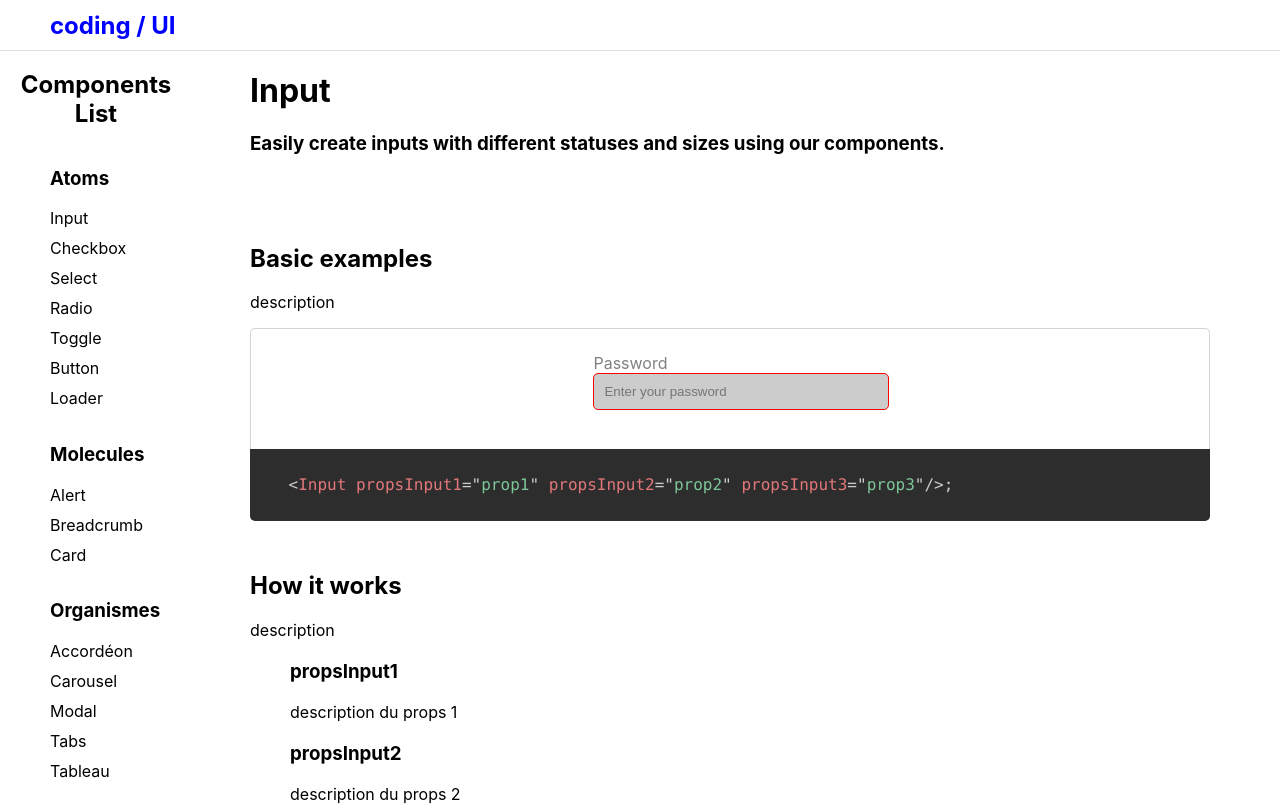
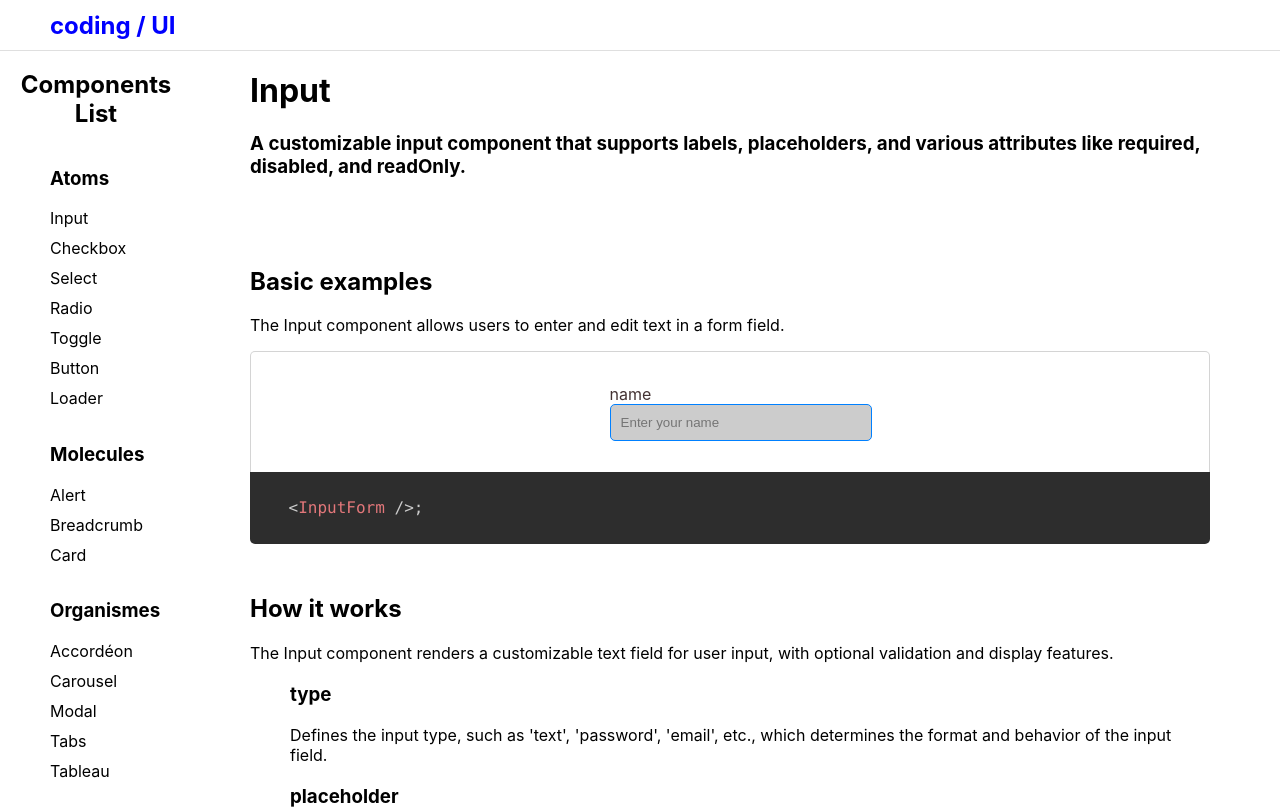
Before and after one commit to SukiTsu/library_react, a React (Vite) app in the folder lib_module/: page /atoms/input in a window 1280 px wide. Shown: the top 809 px of the page. Built offline with nearby package versions, Linux system fonts and the light colour scheme.

Commit message:
place components v 2

```diff
--- a/lib_module/src/assets/Select.css
+++ b/lib_module/src/assets/Select.css
@@ -3,11 +3,11 @@
   }
 
   .input-label {
-    color: grey;
+    color: rgb(67, 50, 50);
   }
 
   .input-field {
-    border-color: red;
+    border-color:#0080ff;
     background-color: #ccc;
     color: black;
     width: 100%;
--- a/lib_module/src/components/atoms/input/Input.tsx
+++ b/lib_module/src/components/atoms/input/Input.tsx
@@ -1,5 +1,5 @@
 import React from 'react';
-import '../../../assets/Input.css';
+import '../../../assets/InputStyle.css';
 
 export interface InputProps {
   type: string;
@@ -10,7 +10,6 @@ export interface InputProps {
   maxLength?: number;
   disabled?: boolean;
   readOnly?: boolean;
-
 }
 
 const Input: React.FC<InputProps> = ({
@@ -24,7 +23,7 @@ const Input: React.FC<InputProps> = ({
   readOnly,
 }) => {
   return (
-    <div style={{ marginBottom: '15px' }}>
+    <div className="input-container">
       {label && (
         <label className="input-label">
           {label}
--- a/lib_module/src/components/atoms/input/InputForm.tsx
+++ b/lib_module/src/components/atoms/input/InputForm.tsx
@@ -1,6 +1,6 @@
 import React from 'react';
 import Input from './Input';
-import '../../../assets/Input.css';
+import '../../../assets/InputStyle.css';
 
 const InputForm: React.FC = () => {
     const handleSubmit = (e: React.FormEvent) => {
@@ -12,9 +12,9 @@ const InputForm: React.FC = () => {
           <form onSubmit={handleSubmit}>
               <div className="input-group">
                   <Input
-                      type="password"
-                      label="Password"
-                      placeholder="Enter your password"
+                      type="name"
+                      label="name"
+                      placeholder="Enter your name"
                       required={true}
                       minLength={8}
                       maxLength={20}
--- a/lib_module/src/data/data.tsx
+++ b/lib_module/src/data/data.tsx
@@ -87,27 +87,28 @@ export const RESUME_DATA = {
       component1: {
         name: "Input",
         description:
-          "Easily create inputs with different statuses and sizes using our components.",
+          " A customizable input component that supports labels, placeholders, and various attributes like required, disabled, and readOnly.",
           presentation: {
             title: "Basic examples",
-          description: "description",
+            description: "The Input component allows users to enter and edit text in a form field.",
             props: {
               title: "How it works",
-            description: "description",
+              description: "The Input component renders a customizable text field for user input, with optional validation and display features.",
               props1: {
-              title: "propsInput1",
-              description: "description du props 1",
+                title: "type",
+                description: "Defines the input type, such as 'text', 'password', 'email', etc., which determines the format and behavior of the input field.",
               },
               props2: {
-              title: "propsInput2",
-              description: "description du props 2",
+                title: "placeholder",
+                description: "Text that appears in the input field when it is empty, guiding the user on what to enter.",
               },
               props3: {
-              title: "propsInput3",
-              description: "description du props 3",
+                title: "required",
+                description: "A boolean prop that, when true, makes the input field mandatory, ensuring users cannot submit the form without completing it.",
               },
             },
-        },
+          }
+
       },
       component2: {
         name: "Checkbox",
@@ -137,27 +138,27 @@ export const RESUME_DATA = {
       component3: {
         name: "Select",
         description:
-          "Easily create inputs with different statuses and sizes using our components.",
+          "A dropdown component allowing users to choose from a predefined list of options with support for custom labels and values.",
           presentation: {
             title: "Basic examples",
-          description: "description",
+            description: "The Select component allows users to choose one option from a dropdown list.",
             props: {
               title: "How it works",
-            description: "description",
+              description: "The Select component renders a dropdown menu with multiple options. It is customizable and supports various event handlers.",
               props1: {
-              title: "propsInput1",
-              description: "description du props 1",
+                title: "options",
+                description: "An array of options to be displayed in the dropdown. Each option can include a label and value.",
               },
               props2: {
-              title: "propsInput2",
-              description: "description du props 2",
+                title: "onChange",
+                description: "A function that is triggered when the selected option changes, allowing you to handle user selections.",
               },
               props3: {
-              title: "propsInput3",
-              description: "description du props 3",
+                title: "disabled",
+                description: "A boolean prop that, when true, disables the dropdown, preventing any user interaction.",
               },
             },
-        },
+          }
       },
       component4: {
         name: "Radio",
@@ -212,52 +213,53 @@ export const RESUME_DATA = {
       component6: {
         name: "Button",
         description:
-          "Easily create inputs with different statuses and sizes using our components.",
+          " A clickable button component that can trigger actions, supporting various states such as disabled or active.",
           presentation: {
             title: "Basic examples",
-          description: "description",
+            description: "The Button component triggers an action when clicked and can be customized in terms of style and functionality.",
             props: {
               title: "How it works",
-            description: "description",
+              description: "The Button is a clickable UI element that can be customized with text, icons, and different styles. It supports various event handlers such as onClick for user interactions.",
               props1: {
-              title: "propsInput1",
-              description: "description du props 1",
+                title: "onClick",
+                description: "A function that is triggered when the Button is clicked. This allows you to define custom behavior or actions when the button is pressed.",
               },
               props2: {
-              title: "propsInput2",
-              description: "description du props 2",
+                title: "disabled",
+                description: "A boolean prop that disables the Button when set to true, preventing any interaction or triggering of events.",
               },
               props3: {
-              title: "propsInput3",
-              description: "description du props 3",
+                title: "style",
+                description: "An object used to customize the button’s appearance, such as background color, border, size, or text color. Allows for flexible styling directly in the component.",
               },
             },
-        },
+          }
       },
       component7: {
         name: "Loader",
         description:
-          "Easily create inputs with different statuses and sizes using our components.",
+          "A visual component that displays a loading animation to indicate that a process is in progress.",
           presentation: {
             title: "Basic examples",
-          description: "description",
+            description: "The Loader component provides a visual indication that content is being loaded or a process is in progress.",
             props: {
               title: "How it works",
-            description: "description",
+              description: "The Loader component displays a loading spinner or animation to inform users that the system is busy and content will appear soon.",
               props1: {
-              title: "propsInput1",
-              description: "description du props 1",
+                title: "size",
+                description: "Defines the size of the loader, allowing you to adjust the scale of the spinner or animation to fit different areas of your UI.",
               },
               props2: {
-              title: "propsInput2",
-              description: "description du props 2",
+                title: "color",
+                description: "Allows customization of the loader's color, making it adaptable to various design themes and backgrounds.",
               },
               props3: {
-              title: "propsInput3",
-              description: "description du props 3",
+                title: "isLoading",
+                description: "A boolean prop that controls whether the loader is visible or hidden, based on the application's loading state.",
               },
             },
-        },
+          }
+
       },
     },
     molecules: {
@@ -350,27 +352,27 @@ export const RESUME_DATA = {
       component1: {
         name: "Accordéon",
         description:
-          "Easily create inputs with different statuses and sizes using our components.",
+          "A collapsible section component that can display multiple sections with toggle functionality, supporting custom styles and configurations.",
           presentation: {
             title: "Basic examples",
-          description: "description",
+            description: "The Accordion component allows users to toggle between sections of content, displaying only one or multiple sections at a time.",
             props: {
               title: "How it works",
-            description: "description",
+              description: "The Accordion uses state to control which sections are open, with customizable options for allowing multiple sections to be open at once and various styling options.",
               props1: {
-              title: "propsInput1",
-              description: "description du props 1",
+                title: "allowMultipleOpen",
+                description: "Determines whether multiple sections can be open simultaneously. Set to 'true' to allow multiple sections to be expanded at once.",
               },
               props2: {
-              title: "propsInput2",
-              description: "description du props 2",
+                title: "customStyles",
+                description: "An object containing various style properties to customize the appearance of the Accordion, including header color, content color, border radius, width, and display mode.",
               },
               props3: {
-              title: "propsInput3",
-              description: "description du props 3",
+                title: "sections",
+                description: "An array of section objects, each containing a title and content for individual Accordion sections. These define the content displayed in the Accordion.",
               },
             },
-        },
+          }
       },
       component2: {
         name: "Carousel",
--- a/lib_module/src/pages/components/atoms/button/buttonPage.tsx
+++ b/lib_module/src/pages/components/atoms/button/buttonPage.tsx
@@ -22,7 +22,7 @@ export default function ButtonPage() {
   `;
 
   // Récupération des données depuis le fichier data
-  const props = RESUME_DATA.content.atoms.component1.presentation.props;
+  const props = RESUME_DATA.content.atoms.component6.presentation.props;
 
   return (
     <div>
--- a/lib_module/src/pages/components/atoms/input/inputPage.tsx
+++ b/lib_module/src/pages/components/atoms/input/inputPage.tsx
@@ -14,7 +14,7 @@ export default function InputPage() {
   }, []); // Le tableau de dépendances vide assure que cette fonction s'exécute seulement une fois après le premier rendu.
 
   const htmlSnippet = `
-    &lt;Input propsInput1="prop1" propsInput2="prop2" propsInput3="prop3"/>;
+    &lt;InputForm />;
   `;
 
   // Récupération des données depuis le fichier data
--- a/lib_module/src/pages/components/atoms/loader/loaderPage.tsx
+++ b/lib_module/src/pages/components/atoms/loader/loaderPage.tsx
@@ -12,13 +12,10 @@ export default function LoaderPage() {
     Prism.highlightAll();
   }, []);
   const htmlSnippet = `
-    &lt;div className="body-input-header"&gt;<br/>
-    &nbsp;&nbsp;&lt;h1&gt;&#123;RESUME_DATA.content.atoms.component1.name&#125;&lt;/h1&gt;<br/>
-    &nbsp;&nbsp;&lt;h3&gt;&#123;RESUME_DATA.content.atoms.component1.description&#125;&lt;/h3&gt;<br/>
-    &lt;/div&gt;
+    &lt;Loader type={progress}/>
   `;
 
-  const props = RESUME_DATA.content.atoms.component1.presentation.props;
+  const props = RESUME_DATA.content.atoms.component7.presentation.props;
 
   return (
     <div>
--- a/lib_module/src/pages/components/atoms/select/selectPage.tsx
+++ b/lib_module/src/pages/components/atoms/select/selectPage.tsx
@@ -15,14 +15,11 @@ export default function SelectPage() {
   }, []); // Le tableau de dépendances vide assure que cette fonction s'exécute seulement une fois après le premier rendu.
 
   const htmlSnippet = `
-    &lt;div className="body-input-header"&gt;<br/>
-    &nbsp;&nbsp;&lt;h1&gt;&#123;RESUME_DATA.content.atoms.component1.name&#125;&lt;/h1&gt;<br/>
-    &nbsp;&nbsp;&lt;h3&gt;&#123;RESUME_DATA.content.atoms.component1.description&#125;&lt;/h3&gt;<br/>
-    &lt;/div&gt;
+    &lt;Select label="Sélectionnez une option" required />
   `;
 
   // Récupération des données depuis le fichier data
-  const props = RESUME_DATA.content.atoms.component1.presentation.props;
+  const props = RESUME_DATA.content.atoms.component3.presentation.props;
 
   return (
     <div>
--- a/lib_module/src/pages/components/organismes/accordeon/accordeonPage.tsx
+++ b/lib_module/src/pages/components/organismes/accordeon/accordeonPage.tsx
@@ -15,14 +15,11 @@ export default function AccordeonPage() {
   }, []); // Le tableau de dépendances vide assure que cette fonction s'exécute seulement une fois après le premier rendu.
 
   const htmlSnippet = `
-    &lt;div className="body-input-header"&gt;<br/>
-    &nbsp;&nbsp;&lt;h1&gt;&#123;RESUME_DATA.content.atoms.component1.name&#125;&lt;/h1&gt;<br/>
-    &nbsp;&nbsp;&lt;h3&gt;&#123;RESUME_DATA.content.atoms.component1.description&#125;&lt;/h3&gt;<br/>
-    &lt;/div&gt;
+    &lt;Accordion allowMultipleOpen={false} customStyles={{ displayMode: 'column' }} />
   `;
 
   // Récupération des données depuis le fichier data
-  const props = RESUME_DATA.content.atoms.component1.presentation.props;
+  const props = RESUME_DATA.content.organismes.component1.presentation.props;
 
   return (
     <div>
@@ -45,7 +42,7 @@ export default function AccordeonPage() {
               }
             </p>
             <div className="example-component">
-            <Accordion allowMultipleOpen={false} customStyles={{ displayMode: 'row' }} />
+            <Accordion allowMultipleOpen={false} customStyles={{ displayMode: 'column' }} />
             </div>
             <pre>
               <code
```
Also changed, not shown: lib_module/src/assets/InputStyle.css (line endings or trailing spaces), 1 other file (tests, documents, lock files or other folders). Lines whose indentation alone changed are shown as unchanged.
